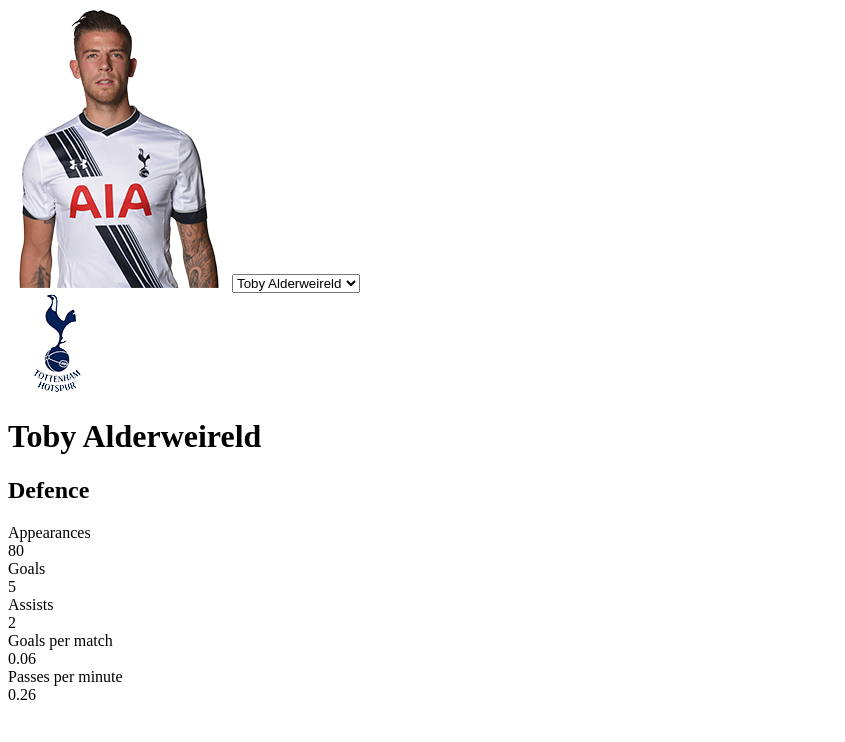
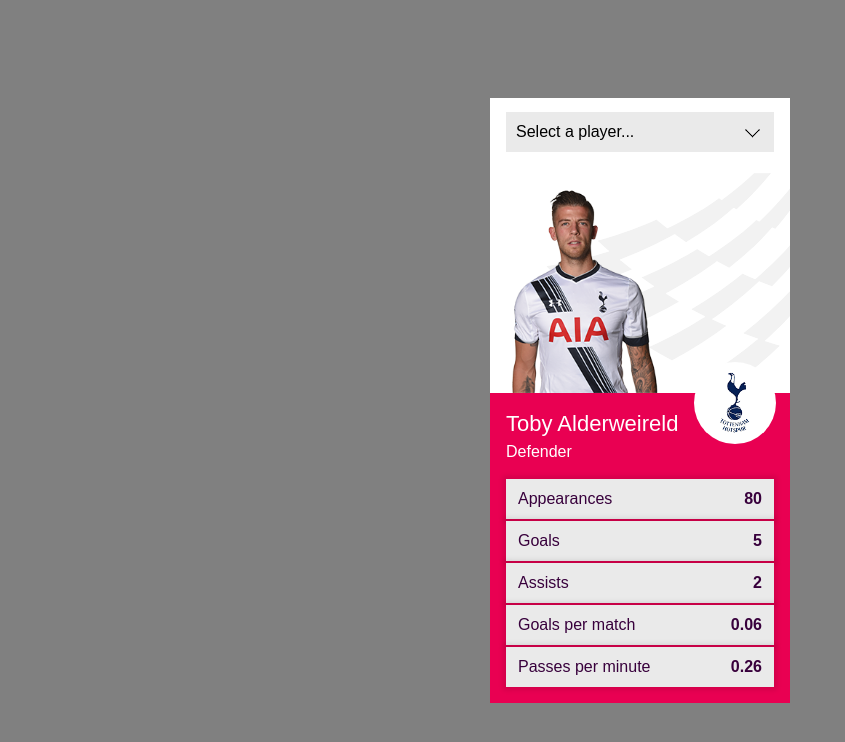
Before and after one commit to lukejohnhammond/stats-component, a website: page src/index.html in a window 1280 px wide. Shown: the whole page, without its empty margins (0-845 px from the left). Drawn offline with Linux system fonts and the light colour scheme.

Commit message:
Added styling. Adapted JS to appease IE (Replace forEach > for loops

```diff
--- a/src/index.html
+++ b/src/index.html
@@ -10,12 +10,14 @@
   <body>
     <div class="statsComponent" id="stats1">
       <div class="card">
-        <img src="/images/players/p4916.png" alt="toby alderweireld" />
-        <select class="playerSelector" name="playerSelect">
-          <option value="4916">Toby Alderweireld</option>
-        </select>
-        <div class="playerTeamLogo">
-          <img src="/images/teams/t21.png" alt="Tottenham Hotspur" />
+        <div class="playerProfile">
+          <select class="playerSelector" name="playerSelect">
+            <option value="4916">Toby Alderweireld</option>
+          </select>
+          <img src="/images/players/p4916.png" alt="toby alderweireld" />
+          <div class="playerTeamLogo">
+            <img src="/images/teams/t21.png" alt="Tottenham Hotspur" />
+          </div>
         </div>
         <div class="playerContent">
           <h1>Toby Alderweireld</h1>
--- a/src/js/playerStats.js
+++ b/src/js/playerStats.js
@@ -16,9 +16,11 @@
   component.selectedAttr = ['appearances', 'goals', 'goal_assist', 'goalsPerMatch', 'passesPerMinute'];
 
   // populate attrs
-  component.findStatHolders.forEach((item, i)=> {
+  console.log(component.findStatHolders);
+  for (let i = 0; i < component.findStatHolders.length; i++) {
+    const item = component.findStatHolders[i];
     item.querySelectorAll('.statValue')[0].innerHTML = player[component.selectedAttr[i]] || 0;
-  });
+  }
 
   // populate other dom elems as required
   componentDiv.querySelectorAll('h1')[0].innerHTML = player.name;
@@ -32,9 +34,9 @@
 function checkPosition(pos) {
   switch (pos) {
     case 'D':
-      return 'Defence';
+      return 'Defender';
     case 'M':
-      return 'Midfield';
+      return 'Midfielder';
     case 'F':
       return 'Forward';
   }
@@ -55,7 +57,8 @@
       instance.data = {};
 
       // Log relevant info for each player
-      data.players.forEach((item) => {
+      for (let i = 0;  i < data.players.length; i++) {
+        const item = data.players[i];
         // Set first loaded player id
         if(firstPlayerId === 0) firstPlayerId = item.player.id;
 
@@ -72,22 +75,24 @@
         const player = instance.data[item.player.id];
 
         // get player stats and reformat (to avoid missing and misaligned array values)
-        item.stats.forEach((stat) => {
+        for (let i = 0;  i < item.stats.length; i++){
+          const stat = item.stats[i];
           player[(stat.name).toLowerCase()] = stat.value;
-        });
+        }
+
         player.goalsPerMatch = parseInt(player.goals/player.appearances*100)/100;
         player.passesPerMinute = parseInt((player.fwd_pass + player.backward_pass)/player.mins_played*100)/100;
 
         // write select options for dropdown
         selectOptions += `<option value="${item.player.id}">${item.player.name.first} ${item.player.name.last}</option>`;
-      });
+      }
 
       // Set up select list and event listener
       const selectList = componentDiv.querySelectorAll('select.playerSelector')[0];
       selectList.addEventListener('change', (e) => {
-        this.getNewPlayer(e.target.value, componentId);
+        if (parseInt(e.target.value) !== 0) this.getNewPlayer(e.target.value, componentId);
       });
-      selectList.innerHTML = selectOptions;
+      selectList.innerHTML = '<option value="0">Select a player...</option>' + selectOptions;
 
       // Populate first loaded player
       this.getNewPlayer(firstPlayerId, componentId);
--- a/src/scss/_playerStats.scss
+++ b/src/scss/_playerStats.scss
@@ -0,0 +1,148 @@
+$statsRed: rgba(233,0,82,1);
+
+body {
+  margin: 0px;
+  padding: 0px;
+}
+
+.statsComponent {
+  background-color: grey; // Temp
+
+  , * {
+    margin: 0px;
+    padding: 0px;
+
+    box-sizing: border-box;
+    font-family: Arial, sans-serif;
+    font-size: 16px;
+    line-height: 22px;
+  }
+  height: 100%;
+  width: 100%;
+
+  display: flex;
+    align-items: center;
+    justify-content: center;
+  position: absolute;
+
+  .card {
+    width: 300px;
+
+    background-color: $statsRed;
+  }
+
+  .playerProfile {
+    height: 295px;
+    width: 100%;
+    padding: 14px 16px;
+
+    position: relative;
+
+    background-color: #FFFFFF;
+    background-image: url('/images/layout/playerStats/bg_whitePattern.gif');
+      background-position: bottom left;
+      background-repeat: no-repeat;
+      background-size: contain;
+
+      & > img {
+        width: 160px;
+
+        position: absolute;
+          bottom: 0px;
+          left: 14px;
+      }
+
+      .playerTeamLogo {
+        height: 82px;
+        width: 82px;
+
+        display: flex;
+          align-items: center;
+          justify-content: center;
+        overflow: hidden;
+        position: absolute;
+          bottom: -51px;
+          right: 14px;
+
+        background-color: #FFFFFF;
+        border-radius: 41px;
+
+        > img {
+          height: 75%;
+          width: 75%;
+        }
+
+      }
+  }
+
+  .playerSelector {
+    height: 40px;
+    width: 100%;
+
+    padding: 0px 10px;
+    margin: 0 0 14px 0;
+
+    background-color: rgba(234,234,234,1);
+    background-image: url('/images/layout/playerStats/bg_dropdownArrow.gif');
+      background-repeat: no-repeat;
+      background-position: top right;
+    border: none;
+      border-radius: 0;
+      appearance: none;
+      -webkit-appearance: none;
+      -moz-appearance: none;
+      -ms-appearance: none;
+      // -webkit-border-radius: 0px;
+      &::-ms-expand {
+        display:none;
+      }
+      option {
+        padding:5px 10px;
+        border: 0px;
+        -moz-appearance: none;
+        appearance: none;
+      }
+  }
+
+  .playerContent {
+    padding: 16px 16px 14px 16px;
+
+    * {
+      color: #FFFFFF;
+    }
+
+    h1 {
+      margin: 0 0 2px 0;
+      font-weight: normal;
+      font-size: 22px;
+      line-height: 30px;
+    }
+
+    h2 {
+      margin: 0 0 16px 0;
+      font-weight: normal;
+    }
+  }
+
+  .playerStat {
+    height: 40px;
+    margin: 0 0 2px 0;
+    padding: 12px;
+
+    background-color: rgb(234, 234, 234);
+    box-shadow: 0 0 5px 3px rgba(0,0,0,0.1);
+
+    * {
+      color: rgba(56, 0, 60, 1);
+      line-height: 16px;
+    }
+
+    .statKey {
+      float: left;
+    }
+    .statValue {
+      float: right;
+      font-weight: bold;
+    }
+  }
+}
```
Also changed, not shown: public/index.html (+8 -6 lines), public/js/playerStats.js (+1 -1 lines), StatCard.jpg (deleted), public/css/main.css, public/images/layout/playerStats/bg_dropdownArrow.gif (added), public/images/layout/playerStats/bg_whitePattern.gif (added), public/images/teams/t1.png, public/images/teams/t_1_.png (added), src/images/layout/playerStats/bg_dropdownArrow.gif (added), src/images/layout/playerStats/bg_whitePattern.gif (added), src/images/teams/t1.png, src/images/teams/t_1_.png (added), 3 other files.
